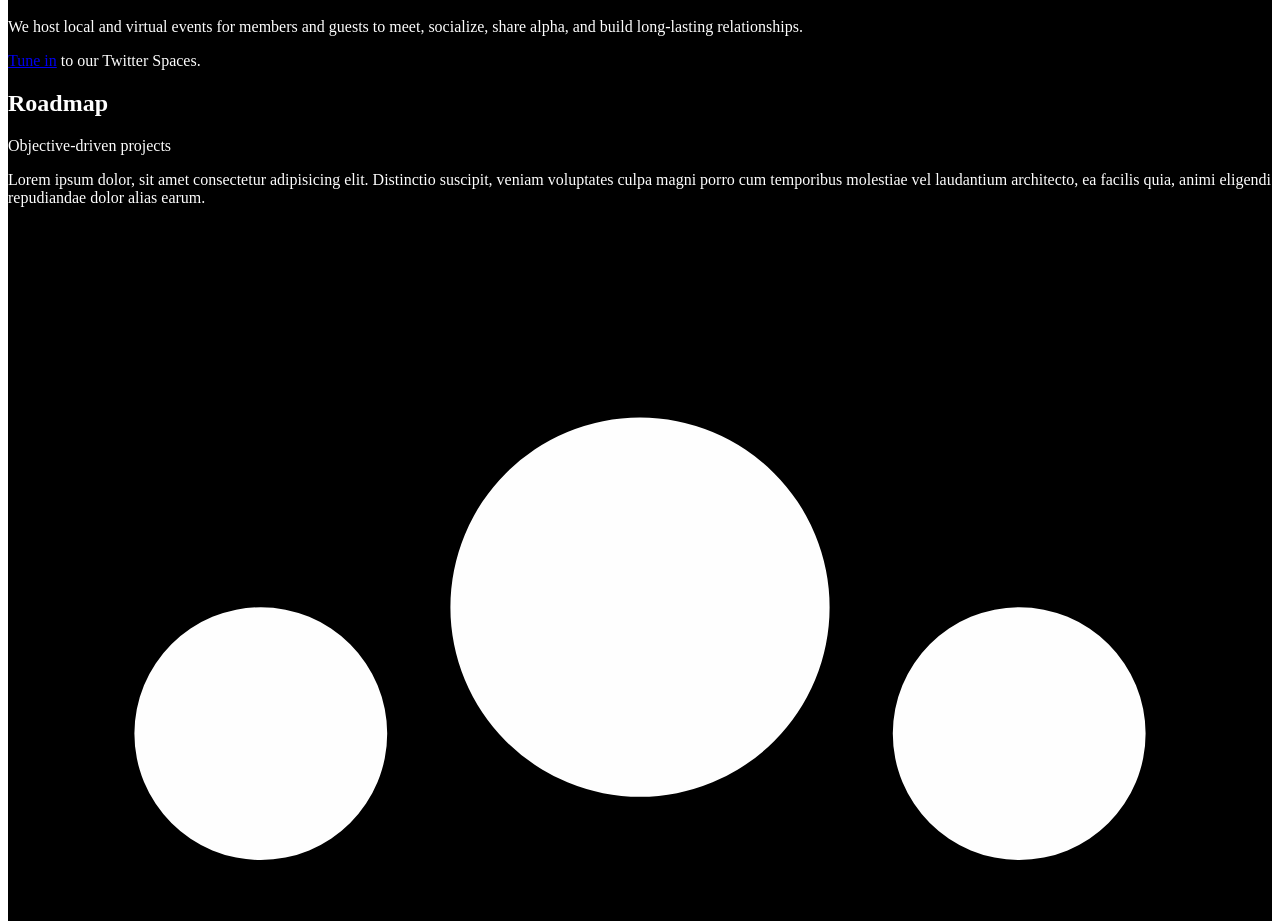
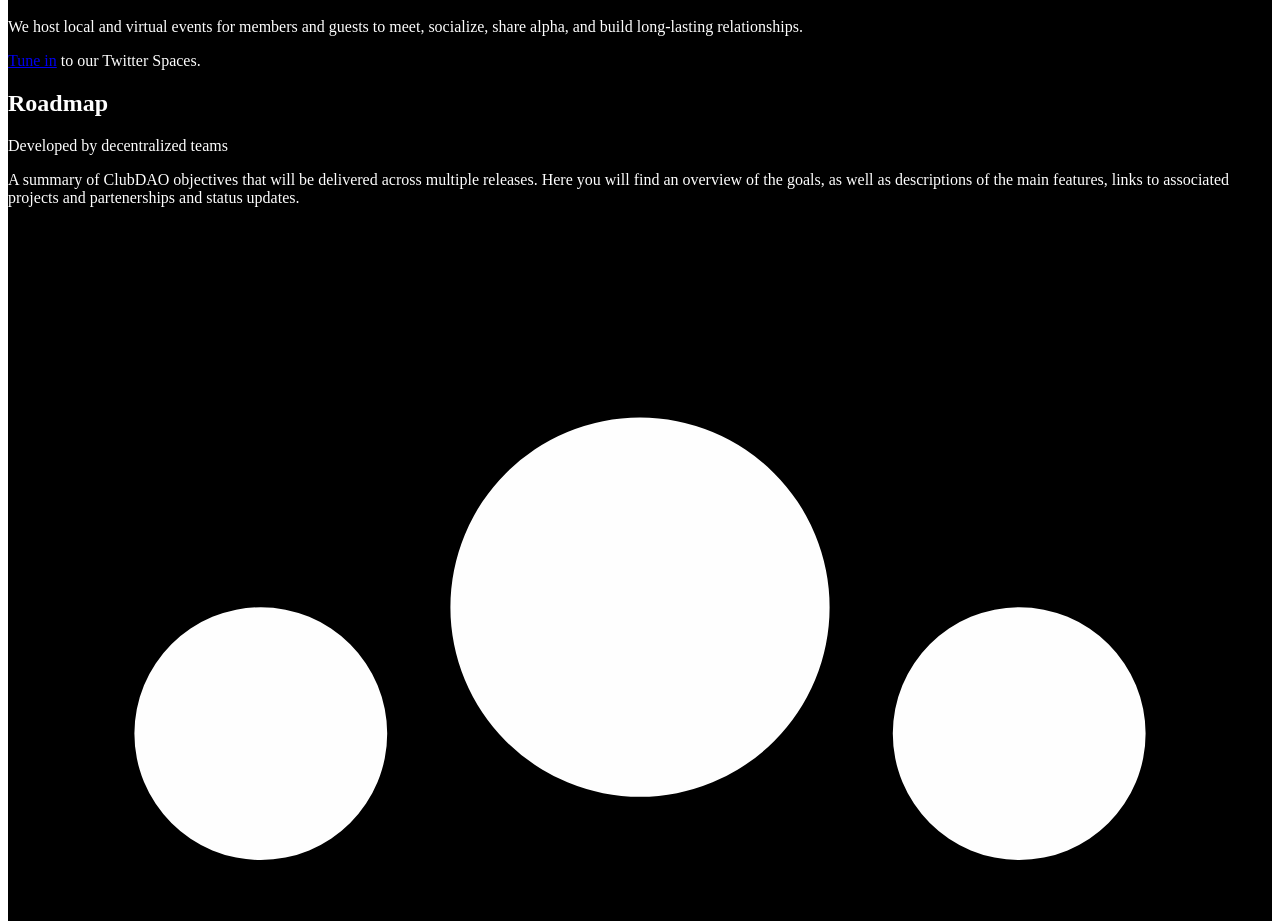
Before and after one commit to mmccdao/clubdao-frontend, a Next.js app: page / in a window 1280 px wide. Shown: the part 3041-3962 px from the top of the page. Built offline with nearby package versions, Linux system fonts and the light colour scheme.

Commit message:
refactor: update roadmap subheading and description

```diff
--- a/components/Roadmap.tsx
+++ b/components/Roadmap.tsx
@@ -12,7 +12,7 @@ import Section from "./Section";
 import Tile from "./Tile";
 
 const heading = "Roadmap";
-const subheading = "Objective-driven projects";
+const subheading = "Developed by decentralized teams";
 const daoTitle = "Launch DAO";
 const treasuryTitle = "Fund the treasury";
 const storeTitle = "Launch MMCC merch store";
@@ -26,15 +26,15 @@ const genericDescription =
 
 const Roadmap: FC = () => {
   return (
-    <div id="faq" className="bg-gray-900">
+    <div id="roadmap" className="bg-gray-900">
       <div className="container px-6 pb-16 max-w-screen-xl mx-auto">
         <Section heading={heading} subheading={subheading}>
           <Fragment>
             <p className="text-gray-400 text-lg lg:text-2xl">
-              Lorem ipsum dolor, sit amet consectetur adipisicing elit.
-              Distinctio suscipit, veniam voluptates culpa magni porro cum
-              temporibus molestiae vel laudantium architecto, ea facilis quia,
-              animi eligendi repudiandae dolor alias earum.
+              A summary of ClubDAO objectives that will be delivered across
+              multiple releases. Here you will find an overview of the goals, as
+              well as descriptions of the main features, links to associated
+              projects and partenerships and status updates.
             </p>
           </Fragment>
         </Section>
```
